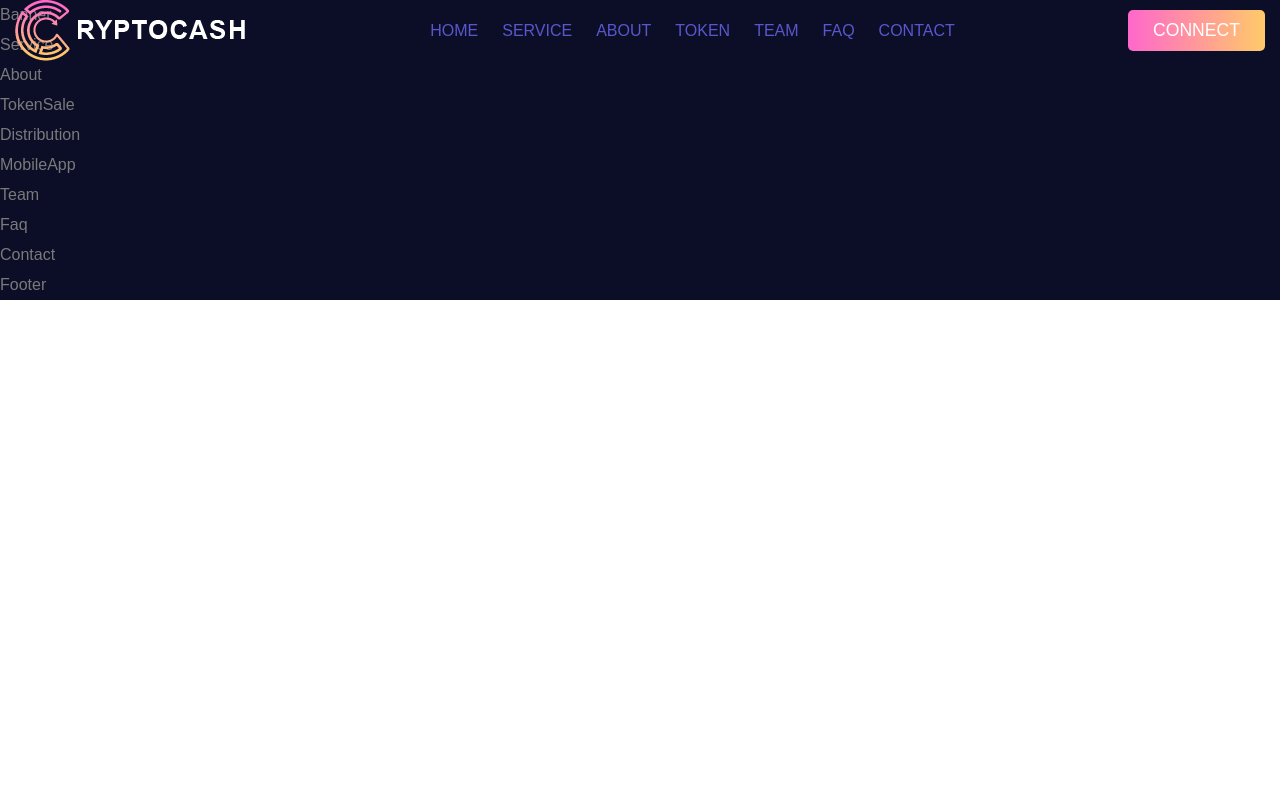
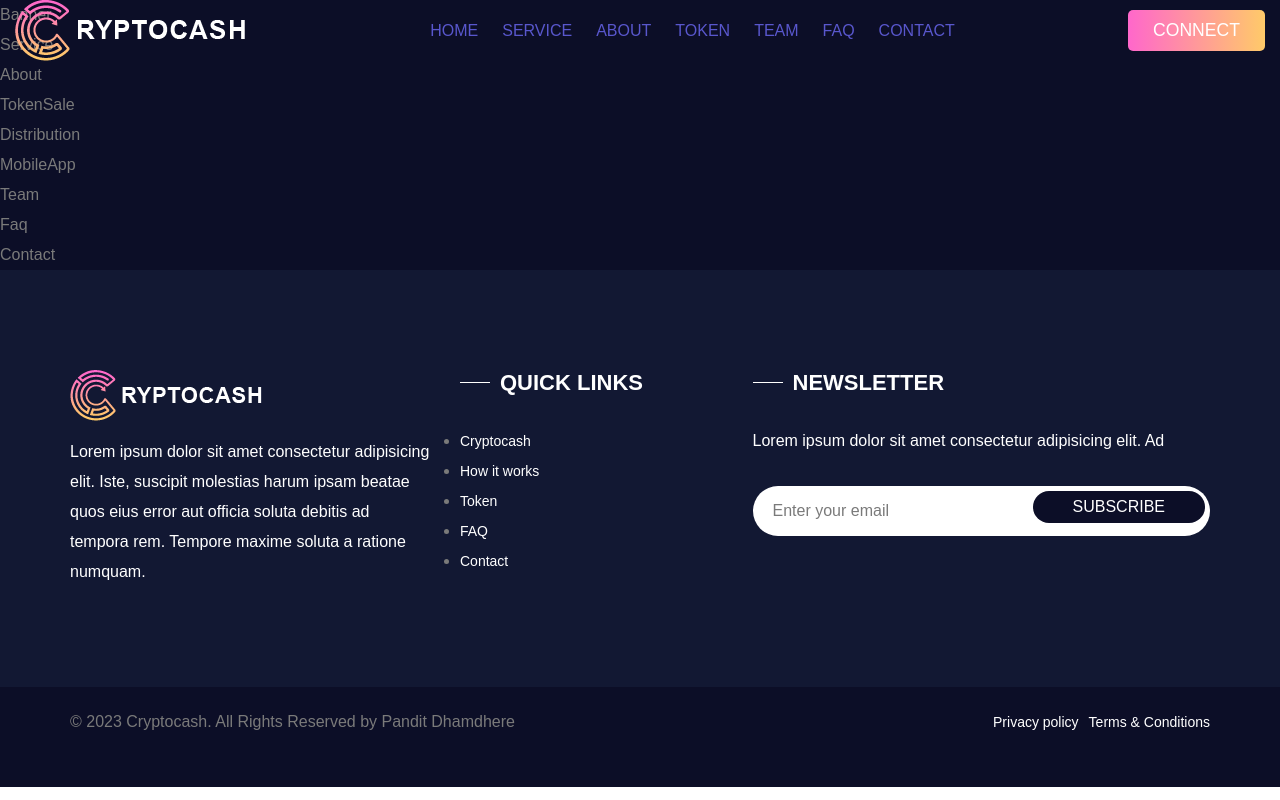
Before and after one commit to panditdhamdhere/Token_sale, a Next.js app: page / in a window 1280 px wide. Built offline with nearby package versions, Linux system fonts and the light colour scheme.

Commit message:
footer done

```diff
--- a/Components/Footer.jsx
+++ b/Components/Footer.jsx
@@ -1,7 +1,129 @@
 import React from "react";
 
 const Footer = () => {
-  return <div>Footer</div>;
+  const FooterList = ["Cryptocash", "How it works", "Token", "FAQ", "Contact"];
+  return (
+    <footer>
+      <div
+        className="top_footer bg_light_dark"
+        data-z-index="1"
+        data-parallax="scroll"
+        data-image-src="assets/images/footer-bg.jpg"
+      >
+        <div className="container">
+          <div className="row">
+            <div className="col-lg-4 col-md-12">
+              <div
+                className="footer_logo mb-3 animation"
+                data-animation="fadeInUp"
+                data-animation-delay="0.2s"
+              >
+                <a href="#home_section" className="page-scroll">
+                  <img src="assets/images/footer_logo.png" alt="logo" />
+                </a>
+              </div>
+
+              <div className="footer_desc">
+                <p
+                  className="animation"
+                  data-animation="fadeInUp"
+                  data-animation-delay="0.4s"
+                >
+                  Lorem ipsum dolor sit amet consectetur adipisicing elit. Iste,
+                  suscipit molestias harum ipsam beatae quos eius error aut
+                  officia soluta debitis ad tempora rem. Tempore maxime soluta a
+                  ratione numquam.
+                </p>
+              </div>
+            </div>
+
+            <div className="col-lg-3 col-md-6 res_md_mt_30 res_sm_mt_20">
+              <h4
+                className="footer_title border_title animation"
+                data-animation="fadeInUp"
+                data-animation-delay="0.2s"
+              >
+                Quick Links
+              </h4>
+
+              <ul className="footer_link">
+                {FooterList.map((list, index) => (
+                  <li
+                    className="animation"
+                    data-animation="fadeInUp"
+                    data-animation-delay={`0.${index + 2}s`}
+                    key={index}
+                  >
+                    <a href="#">{list}</a>
+                  </li>
+                ))}
+              </ul>
+            </div>
+
+            <div className="col-lg-5 col-md-6 res_md_mt_30 res_sm_mt_20">
+              <div className="newsletter_form">
+                <h4 className="footer_title border_title animation">
+                  Newsletter
+                </h4>
+                <p
+                  className="animation"
+                  data-animation="fadeInUp"
+                  data-animation-delay="0.4s"
+                >
+                  Lorem ipsum dolor sit amet consectetur adipisicing elit. Ad
+                </p>
+
+                <form
+                  action="#"
+                  className="subscribe_form animation"
+                  data-animation="fadeInUp"
+                  data-animation-delay="0.4s"
+                >
+                  <input
+                    type="text"
+                    required
+                    placeholder="Enter your email"
+                    className="input-rounded"
+                  />
+                  <button
+                    type="submit"
+                    title="Subscribe"
+                    className="btn-info"
+                    name="submit"
+                    value="Submit"
+                  >
+                    Subscribe
+                  </button>
+                </form>
+              </div>
+            </div>
+          </div>
+        </div>
+      </div>
+
+      <div className="bottom_footer">
+        <div className="container">
+          <div className="row">
+            <div className="col-md-6">
+              <p className="copyright_text">
+                © 2023 Cryptocash. All Rights Reserved by Pandit Dhamdhere
+              </p>
+            </div>
+            <div className="col-md-6">
+              <ul className="list_none footer_menu">
+                <li>
+                  <a href="#">Privacy policy</a>
+                </li>
+                <li>
+                  <a href="#">Terms & Conditions</a>
+                </li>
+              </ul>
+            </div>
+          </div>
+        </div>
+      </div>
+    </footer>
+  );
 };
 
 export default Footer;
```
